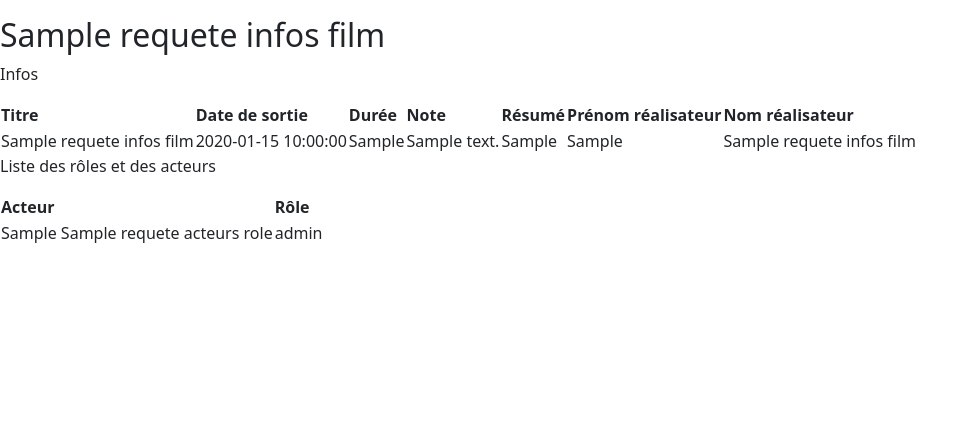
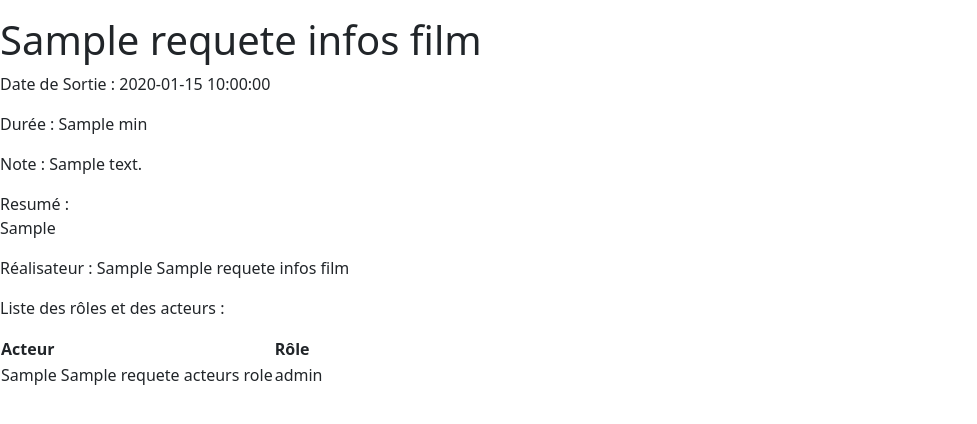
Before and after one commit to saidtimaev/Cinema, a PHP site: template view/infos/infosFilm.php in a window 1280 px wide. Shown: the part 200-624 px from the top of the page, without its empty margins (0-977 px from the left). Run offline with PHP 8.4, Linux system fonts and the light colour scheme; the template is opened without the code that fills it: most values are stand-ins (such as "Sample title", 1, 10 or a date in 2020).

Commit message:
maj vue infosFilm

```diff
--- a/view/infos/infosFilm.php
+++ b/view/infos/infosFilm.php
@@ -1,36 +1,18 @@
 <?php ob_start(); ?>
 <?php $film = $requeteInfosFilm->fetch();  ?>
-<p><?php echo "Infos"; ?></p>
 
-<table>
-    <thead>
-        <tr>
-            <th>Titre</th>
-            <th>Date de sortie</th>
-            <th>Durée</th>
-            <th>Note</th>
-            <th>Résumé</th>
-            <th>Prénom réalisateur</th>
-            <th>Nom réalisateur</th>
-        </tr>
-    </thead>
-    <tbody>
+<h1><?php echo $film["film_titre"]."<br>"; ?> </h1>
+<p>Date de Sortie : <?php echo $film["film_date_sortie"]; ?></p>
+<p>Durée : <?php echo $film["film_duree"]; ?> min</p>
+<p>Note : <?php echo $film["film_note"]; ?></p>
+<p>Resumé : <br><?php echo $film["film_synopsis"]; ?></p>
+<p>Réalisateur : <?php echo $film["personne_prenom"]." ".$film["personne_nom"]; ?></p>
 
-                <tr>
-                    <td><?php echo $film["film_titre"]; ?></td>
-                    <td><?php echo $film["film_date_sortie"]; ?></td>
-                    <td><?php echo $film["film_duree"]; ?></td>
-                    <td><?php echo $film["film_note"]; ?></td>
-                    <td><?php echo $film["film_synopsis"]; ?></td>
-                    <td><?php echo $film["personne_prenom"]; ?></td>
-                    <td><?php echo $film["personne_nom"]; ?></td>
 
-                </tr>
 
-    </tbody>
-</table>
 
-<p>Liste des rôles et des acteurs</p>
+
+<p>Liste des rôles et des acteurs :</p>
 
 <table>
     <thead>
@@ -54,6 +36,6 @@
 <?php
 
 $titrePage = $film["film_titre"];
-$titreSecond = $film["film_titre"];
+$titreSecond = "";
 $content = ob_get_clean();
 require "view/template.php";
```
